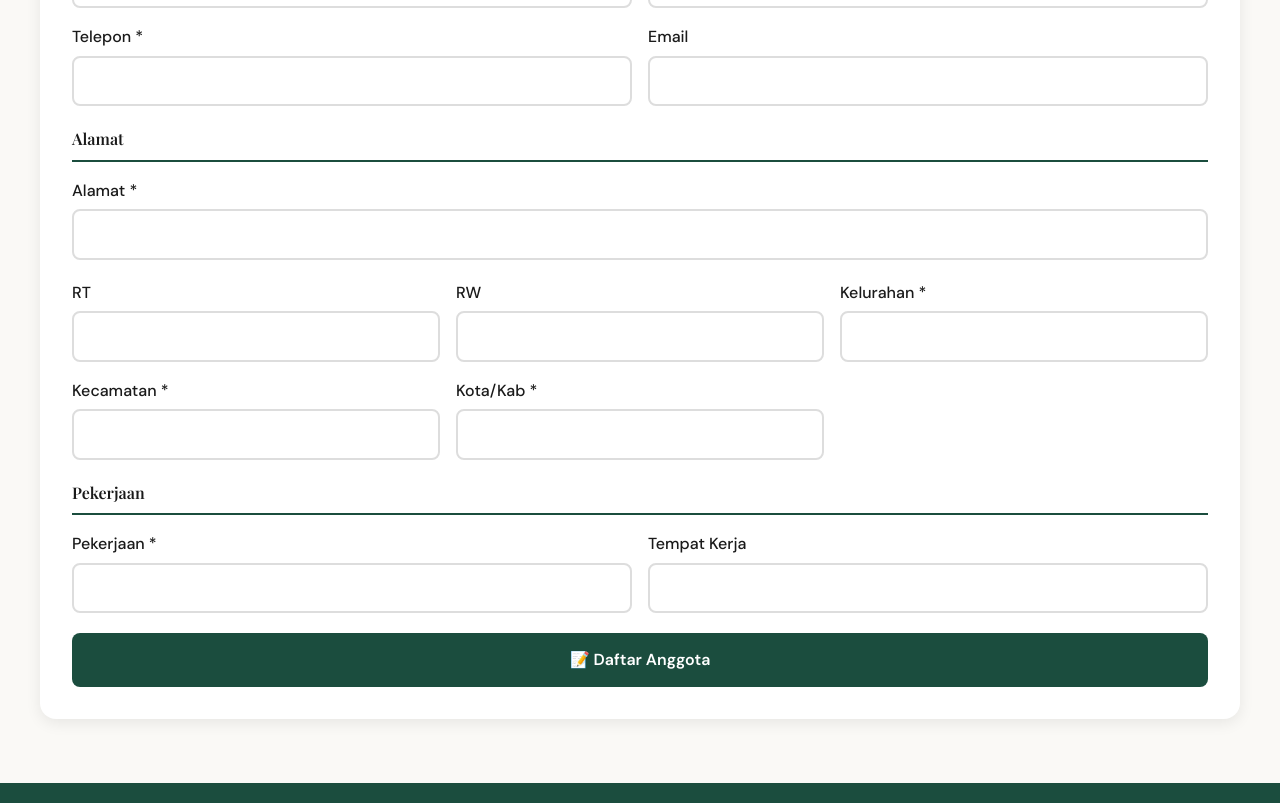
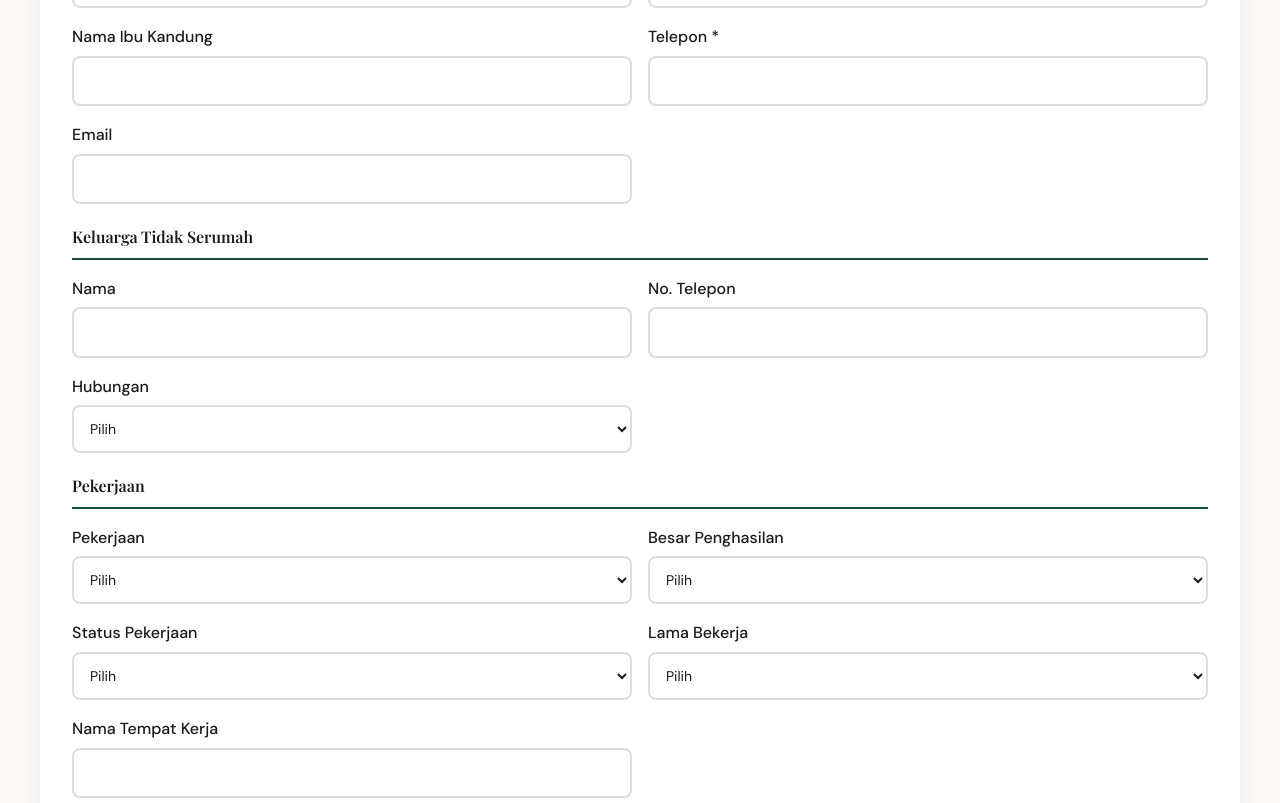
Before and after one commit to manangindu81-design/mds, a Next.js app: page /anggota in a window 1280 px wide. Shown: the part 1037-1840 px from the top of the page. Built offline with nearby package versions, Linux system fonts and the light colour scheme.

Commit message:
feat(anggota): add relationship and job fields to anggota form
Introduce dropdown options for relationship, occupation, income,
employment status, and tenure.

Extend form data to include spouse and children info, and reset logic.

```diff
--- a/src/app/anggota/page.tsx
+++ b/src/app/anggota/page.tsx
@@ -16,6 +16,63 @@ export default function AnggotaPage() {
   const noNBA = `NBA-${String(anggota.length + 1).padStart(3, "0")}`;
   const tanggalMasuk = formatDate(new Date().toISOString().split("T")[0]);
 
+  const optionsHubungan = [
+    { value: "", label: "Pilih" },
+    { value: "kaka", label: "Kakak" },
+    { value: "adik", label: "Adik" },
+    { value: "ayah", label: "Ayah" },
+    { value: "ibu", label: "Ibu" },
+    { value: "paman", label: "Paman" },
+    { value: "bibi", label: "Bibik" },
+    { value: "keponakan", label: "Keponakan" },
+    { value: "menantu", label: "Menantu" },
+    { value: "lain", label: "Lainnya" },
+  ];
+
+  const optionsPekerjaan = [
+    { value: "", label: "Pilih" },
+    { value: "pegawai-negeri", label: "Pegawai Negeri" },
+    { value: "pegawai-swasta", label: "Pegawai Swasta" },
+    { value: "wiraswasta", label: "Wiraswasta" },
+    { value: "tani", label: "Petani/Nelayan" },
+    { value: "ojek", label: "Ojek/Driver" },
+    { value: "pedagang", label: "Pedagang" },
+    { value: "tukang", label: "Tukang Bangunan" },
+    { value: "ibu-rumah-tangga", label: "Ibu Rumah Tangga" },
+    { value: "pelajar", label: "Pelajar/Mahasiswa" },
+    { value: "lain", label: "Lainnya" },
+  ];
+
+  const optionsPenghasilan = [
+    { value: "", label: "Pilih" },
+    { value: "<500rb", label: "Kurang dari 500 Ribu" },
+    { value: "500rb-1jt", label: "500 Ribu - 1 Juta" },
+    { value: "1jt-2jt", label: "1 Juta - 2 Juta" },
+    { value: "2jt-3jt", label: "2 Juta - 3 Juta" },
+    { value: "3jt-5jt", label: "3 Juta - 5 Juta" },
+    { value: "5jt-10jt", label: "5 Juta - 10 Juta" },
+    { value: ">10jt", label: "Lebih dari 10 Juta" },
+  ];
+
+  const optionsStatusPekerjaan = [
+    { value: "", label: "Pilih" },
+    { value: "tetap", label: "Karyawan Tetap" },
+    { value: "kontrak", label: "Karyawan Kontrak" },
+    { value: "daily", label: "Harian/Lepas" },
+    { value: "magang", label: "Magang" },
+    { value: "training", label: "Training" },
+  ];
+
+  const optionsLamaBekerja = [
+    { value: "", label: "Pilih" },
+    { value: "<6bln", label: "Kurang dari 6 Bulan" },
+    { value: "6-12bln", label: "6 Bulan - 1 Tahun" },
+    { value: "1-2thn", label: "1 Tahun - 2 Tahun" },
+    { value: "2-3thn", label: "2 Tahun - 3 Tahun" },
+    { value: "3-5thn", label: "3 Tahun - 5 Tahun" },
+    { value: ">5thn", label: "Lebih dari 5 Tahun" },
+  ];
+
   const [formData, setFormData] = useState({
     nik: "",
     nama: "",
@@ -23,6 +80,16 @@ export default function AnggotaPage() {
     tanggalLahir: "",
     jkelamin: "",
     status: "",
+    namaPasangan: "",
+    jumlahAnak: "",
+    namaIbuKandung: "",
+    namaSaudara: "",
+    telpSaudara: "",
+    hubungan: "",
+    pekerjaan: "",
+    besarPenghasilan: "",
+    statusPekerjaan: "",
+    lamaBekerja: "",
     alamat: "",
     rt: "",
     rw: "",
@@ -31,7 +98,6 @@ export default function AnggotaPage() {
     kota: "",
     telepon: "",
     email: "",
-    pekerjaan: "",
     tempatKerja: "",
     pendapatan: "",
   });
@@ -87,7 +153,7 @@ export default function AnggotaPage() {
       setSubmitted(true);
       setTimeout(() => {
         setSubmitted(false);
-        setFormData({ nik: "", nama: "", tempatLahir: "", tanggalLahir: "", jkelamin: "", status: "", alamat: "", rt: "", rw: "", kel: "", kec: "", kota: "", telepon: "", email: "", pekerjaan: "", tempatKerja: "", pendapatan: "" });
+        setFormData({ nik: "", nama: "", tempatLahir: "", tanggalLahir: "", jkelamin: "", status: "", namaPasangan: "", jumlahAnak: "", namaIbuKandung: "", namaSaudara: "", telpSaudara: "", hubungan: "", pekerjaan: "", besarPenghasilan: "", statusPekerjaan: "", lamaBekerja: "", alamat: "", rt: "", rw: "", kel: "", kec: "", kota: "", telepon: "", email: "", tempatKerja: "", pendapatan: "" });
       }, 3000);
     }
   };
@@ -122,24 +188,31 @@ export default function AnggotaPage() {
               <div><label style={{ display: "block", fontWeight: 500, marginBottom: 6 }}>Tanggal Lahir *</label><input type="date" value={formData.tanggalLahir} onChange={e => setFormData({ ...formData, tanggalLahir: e.target.value })} style={{ width: "100%", padding: 12, borderRadius: 8, border: formErrors.tanggalLahir ? "2px solid #e74c3c" : "2px solid #ddd", fontSize: 14 }} />{formErrors.tanggalLahir && <div style={{ color: "#e74c3c", fontSize: 12, marginTop: 4 }}>{formErrors.tanggalLahir}</div>}</div>
               <div><label style={{ display: "block", fontWeight: 500, marginBottom: 6 }}>Jenis Kelamin *</label><select value={formData.jkelamin} onChange={e => setFormData({ ...formData, jkelamin: e.target.value })} style={{ width: "100%", padding: 12, borderRadius: 8, border: formErrors.jkelamin ? "2px solid #e74c3c" : "2px solid #ddd", fontSize: 14, background: "white" }}><option value="">Pilih</option><option value="laki">Laki-laki</option><option value="perempuan">Perempuan</option></select>{formErrors.jkelamin && <div style={{ color: "#e74c3c", fontSize: 12, marginTop: 4 }}>{formErrors.jkelamin}</div>}</div>
               <div><label style={{ display: "block", fontWeight: 500, marginBottom: 6 }}>Status *</label><select value={formData.status} onChange={e => setFormData({ ...formData, status: e.target.value })} style={{ width: "100%", padding: 12, borderRadius: 8, border: formErrors.status ? "2px solid #e74c3c" : "2px solid #ddd", fontSize: 14, background: "white" }}><option value="">Pilih</option><option value="belum">Belum Kawin</option><option value="kawin">Kawin</option><option value="cerai">Cerai</option></select>{formErrors.status && <div style={{ color: "#e74c3c", fontSize: 12, marginTop: 4 }}>{formErrors.status}</div>}</div>
+              {formData.status === "kawin" && (
+                <div style={{ display: "grid", gridTemplateColumns: "1fr 1fr", gap: 16 }}>
+                  <div><label style={{ display: "block", fontWeight: 500, marginBottom: 6 }}>Nama Pasangan</label><input type="text" value={formData.namaPasangan} onChange={e => setFormData({ ...formData, namaPasangan: e.target.value })} style={{ width: "100%", padding: 12, borderRadius: 8, border: "2px solid #ddd", fontSize: 14 }} /></div>
+                  <div><label style={{ display: "block", fontWeight: 500, marginBottom: 6 }}>Jumlah Anak</label><select value={formData.jumlahAnak} onChange={e => setFormData({ ...formData, jumlahAnak: e.target.value })} style={{ width: "100%", padding: 12, borderRadius: 8, border: "2px solid #ddd", fontSize: 14, background: "white" }}><option value="">Pilih</option><option value="0">0</option><option value="1">1</option><option value="2">2</option><option value="3">3</option><option value="4">4</option><option value="5">5+</option></select></div>
+                </div>
+              )}
+              <div><label style={{ display: "block", fontWeight: 500, marginBottom: 6 }}>Nama Ibu Kandung</label><input type="text" value={formData.namaIbuKandung} onChange={e => setFormData({ ...formData, namaIbuKandung: e.target.value })} style={{ width: "100%", padding: 12, borderRadius: 8, border: "2px solid #ddd", fontSize: 14 }} /></div>
               <div><label style={{ display: "block", fontWeight: 500, marginBottom: 6 }}>Telepon *</label><input type="tel" value={formData.telepon} onChange={e => setFormData({ ...formData, telepon: e.target.value })} style={{ width: "100%", padding: 12, borderRadius: 8, border: formErrors.telepon ? "2px solid #e74c3c" : "2px solid #ddd", fontSize: 14 }} />{formErrors.telepon && <div style={{ color: "#e74c3c", fontSize: 12, marginTop: 4 }}>{formErrors.telepon}</div>}</div>
               <div><label style={{ display: "block", fontWeight: 500, marginBottom: 6 }}>Email</label><input type="email" value={formData.email} onChange={e => setFormData({ ...formData, email: e.target.value })} style={{ width: "100%", padding: 12, borderRadius: 8, border: "2px solid #ddd", fontSize: 14 }} /></div>
             </div>
 
-            <h3 style={{ fontSize: 16, marginBottom: 16, borderBottom: "2px solid #1B4D3E", paddingBottom: 8 }}>Alamat</h3>
-            <div style={{ marginBottom: 20 }}><label style={{ display: "block", fontWeight: 500, marginBottom: 6 }}>Alamat *</label><input type="text" value={formData.alamat} onChange={e => setFormData({ ...formData, alamat: e.target.value })} style={{ width: "100%", padding: 12, borderRadius: 8, border: formErrors.alamat ? "2px solid #e74c3c" : "2px solid #ddd", fontSize: 14 }} />{formErrors.alamat && <div style={{ color: "#e74c3c", fontSize: 12, marginTop: 4 }}>{formErrors.alamat}</div>}</div>
-            <div style={{ display: "grid", gridTemplateColumns: "1fr 1fr 1fr", gap: 16, marginBottom: 20 }}>
-              <div><label style={{ display: "block", fontWeight: 500, marginBottom: 6 }}>RT</label><input type="text" value={formData.rt} onChange={e => setFormData({ ...formData, rt: e.target.value })} style={{ width: "100%", padding: 12, borderRadius: 8, border: "2px solid #ddd", fontSize: 14 }} /></div>
-              <div><label style={{ display: "block", fontWeight: 500, marginBottom: 6 }}>RW</label><input type="text" value={formData.rw} onChange={e => setFormData({ ...formData, rw: e.target.value })} style={{ width: "100%", padding: 12, borderRadius: 8, border: "2px solid #ddd", fontSize: 14 }} /></div>
-              <div><label style={{ display: "block", fontWeight: 500, marginBottom: 6 }}>Kelurahan *</label><input type="text" value={formData.kel} onChange={e => setFormData({ ...formData, kel: e.target.value })} style={{ width: "100%", padding: 12, borderRadius: 8, border: formErrors.kel ? "2px solid #e74c3c" : "2px solid #ddd", fontSize: 14 }} />{formErrors.kel && <div style={{ color: "#e74c3c", fontSize: 12, marginTop: 4 }}>{formErrors.kel}</div>}</div>
-              <div><label style={{ display: "block", fontWeight: 500, marginBottom: 6 }}>Kecamatan *</label><input type="text" value={formData.kec} onChange={e => setFormData({ ...formData, kec: e.target.value })} style={{ width: "100%", padding: 12, borderRadius: 8, border: formErrors.kec ? "2px solid #e74c3c" : "2px solid #ddd", fontSize: 14 }} />{formErrors.kec && <div style={{ color: "#e74c3c", fontSize: 12, marginTop: 4 }}>{formErrors.kec}</div>}</div>
-              <div><label style={{ display: "block", fontWeight: 500, marginBottom: 6 }}>Kota/Kab *</label><input type="text" value={formData.kota} onChange={e => setFormData({ ...formData, kota: e.target.value })} style={{ width: "100%", padding: 12, borderRadius: 8, border: formErrors.kota ? "2px solid #e74c3c" : "2px solid #ddd", fontSize: 14 }} />{formErrors.kota && <div style={{ color: "#e74c3c", fontSize: 12, marginTop: 4 }}>{formErrors.kota}</div>}</div>
+            <h3 style={{ fontSize: 16, marginBottom: 16, borderBottom: "2px solid #1B4D3E", paddingBottom: 8 }}>Keluarga Tidak Serumah</h3>
+            <div style={{ display: "grid", gridTemplateColumns: "1fr 1fr", gap: 16, marginBottom: 20 }}>
+              <div><label style={{ display: "block", fontWeight: 500, marginBottom: 6 }}>Nama</label><input type="text" value={formData.namaSaudara} onChange={e => setFormData({ ...formData, namaSaudara: e.target.value })} style={{ width: "100%", padding: 12, borderRadius: 8, border: "2px solid #ddd", fontSize: 14 }} /></div>
+              <div><label style={{ display: "block", fontWeight: 500, marginBottom: 6 }}>No. Telepon</label><input type="tel" value={formData.telpSaudara} onChange={e => setFormData({ ...formData, telpSaudara: e.target.value })} style={{ width: "100%", padding: 12, borderRadius: 8, border: "2px solid #ddd", fontSize: 14 }} /></div>
+              <div><label style={{ display: "block", fontWeight: 500, marginBottom: 6 }}>Hubungan</label><select value={formData.hubungan} onChange={e => setFormData({ ...formData, hubungan: e.target.value })} style={{ width: "100%", padding: 12, borderRadius: 8, border: "2px solid #ddd", fontSize: 14, background: "white" }}>{optionsHubungan.map(o => <option key={o.value} value={o.value}>{o.label}</option>)}</select></div>
             </div>
 
             <h3 style={{ fontSize: 16, marginBottom: 16, borderBottom: "2px solid #1B4D3E", paddingBottom: 8 }}>Pekerjaan</h3>
             <div style={{ display: "grid", gridTemplateColumns: "1fr 1fr", gap: 16, marginBottom: 20 }}>
-              <div><label style={{ display: "block", fontWeight: 500, marginBottom: 6 }}>Pekerjaan *</label><input type="text" value={formData.pekerjaan} onChange={e => setFormData({ ...formData, pekerjaan: e.target.value })} style={{ width: "100%", padding: 12, borderRadius: 8, border: formErrors.pekerjaan ? "2px solid #e74c3c" : "2px solid #ddd", fontSize: 14 }} />{formErrors.pekerjaan && <div style={{ color: "#e74c3c", fontSize: 12, marginTop: 4 }}>{formErrors.pekerjaan}</div>}</div>
-              <div><label style={{ display: "block", fontWeight: 500, marginBottom: 6 }}>Tempat Kerja</label><input type="text" value={formData.tempatKerja} onChange={e => setFormData({ ...formData, tempatKerja: e.target.value })} style={{ width: "100%", padding: 12, borderRadius: 8, border: "2px solid #ddd", fontSize: 14 }} /></div>
+              <div><label style={{ display: "block", fontWeight: 500, marginBottom: 6 }}>Pekerjaan</label><select value={formData.pekerjaan} onChange={e => setFormData({ ...formData, pekerjaan: e.target.value })} style={{ width: "100%", padding: 12, borderRadius: 8, border: "2px solid #ddd", fontSize: 14, background: "white" }}>{optionsPekerjaan.map(o => <option key={o.value} value={o.value}>{o.label}</option>)}</select></div>
+              <div><label style={{ display: "block", fontWeight: 500, marginBottom: 6 }}>Besar Penghasilan</label><select value={formData.besarPenghasilan} onChange={e => setFormData({ ...formData, besarPenghasilan: e.target.value })} style={{ width: "100%", padding: 12, borderRadius: 8, border: "2px solid #ddd", fontSize: 14, background: "white" }}>{optionsPenghasilan.map(o => <option key={o.value} value={o.value}>{o.label}</option>)}</select></div>
+              <div><label style={{ display: "block", fontWeight: 500, marginBottom: 6 }}>Status Pekerjaan</label><select value={formData.statusPekerjaan} onChange={e => setFormData({ ...formData, statusPekerjaan: e.target.value })} style={{ width: "100%", padding: 12, borderRadius: 8, border: "2px solid #ddd", fontSize: 14, background: "white" }}>{optionsStatusPekerjaan.map(o => <option key={o.value} value={o.value}>{o.label}</option>)}</select></div>
+              <div><label style={{ display: "block", fontWeight: 500, marginBottom: 6 }}>Lama Bekerja</label><select value={formData.lamaBekerja} onChange={e => setFormData({ ...formData, lamaBekerja: e.target.value })} style={{ width: "100%", padding: 12, borderRadius: 8, border: "2px solid #ddd", fontSize: 14, background: "white" }}>{optionsLamaBekerja.map(o => <option key={o.value} value={o.value}>{o.label}</option>)}</select></div>
+              <div><label style={{ display: "block", fontWeight: 500, marginBottom: 6 }}>Nama Tempat Kerja</label><input type="text" value={formData.tempatKerja} onChange={e => setFormData({ ...formData, tempatKerja: e.target.value })} style={{ width: "100%", padding: 12, borderRadius: 8, border: "2px solid #ddd", fontSize: 14 }} /></div>
             </div>
 
             <button type="submit" style={{ width: "100%", padding: 14, background: "#1B4D3E", color: "white", border: "none", borderRadius: 8, fontSize: 16, fontWeight: 600, cursor: "pointer" }}>📝 Daftar Anggota</button>
```
